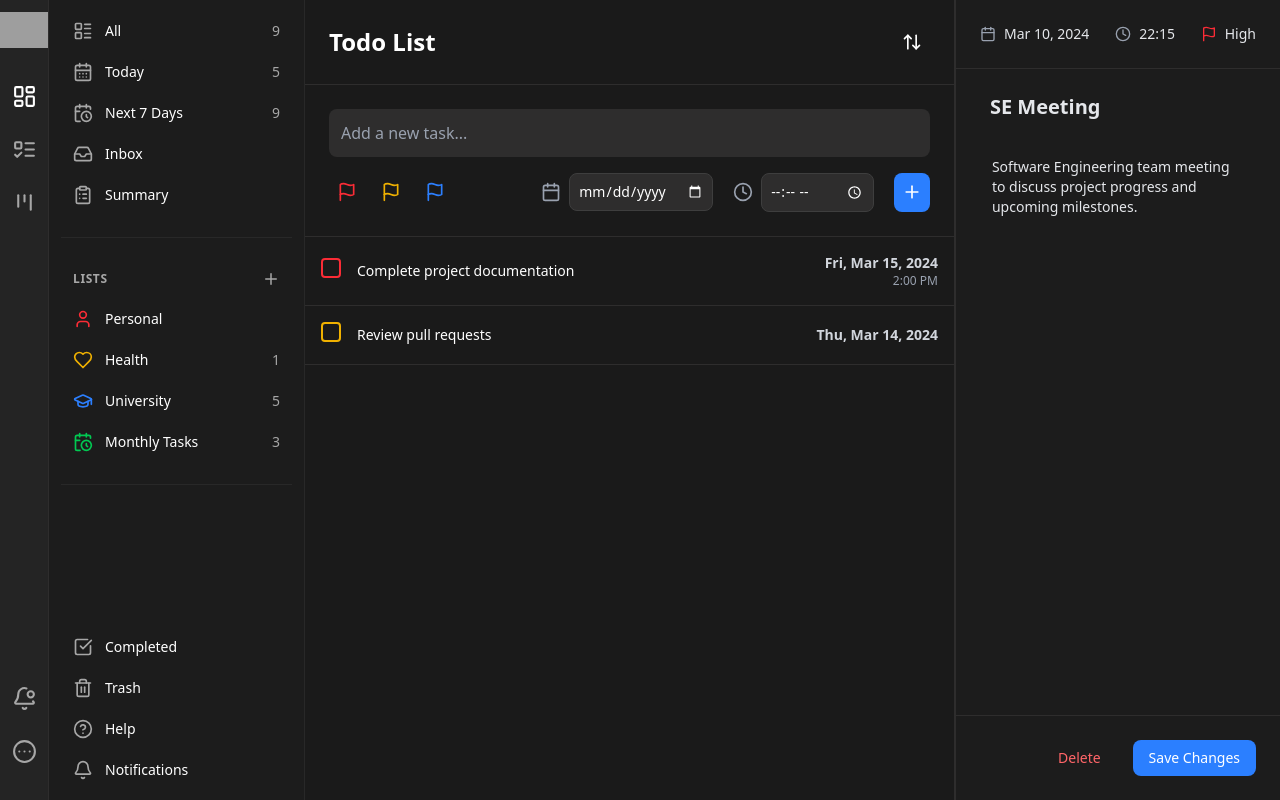
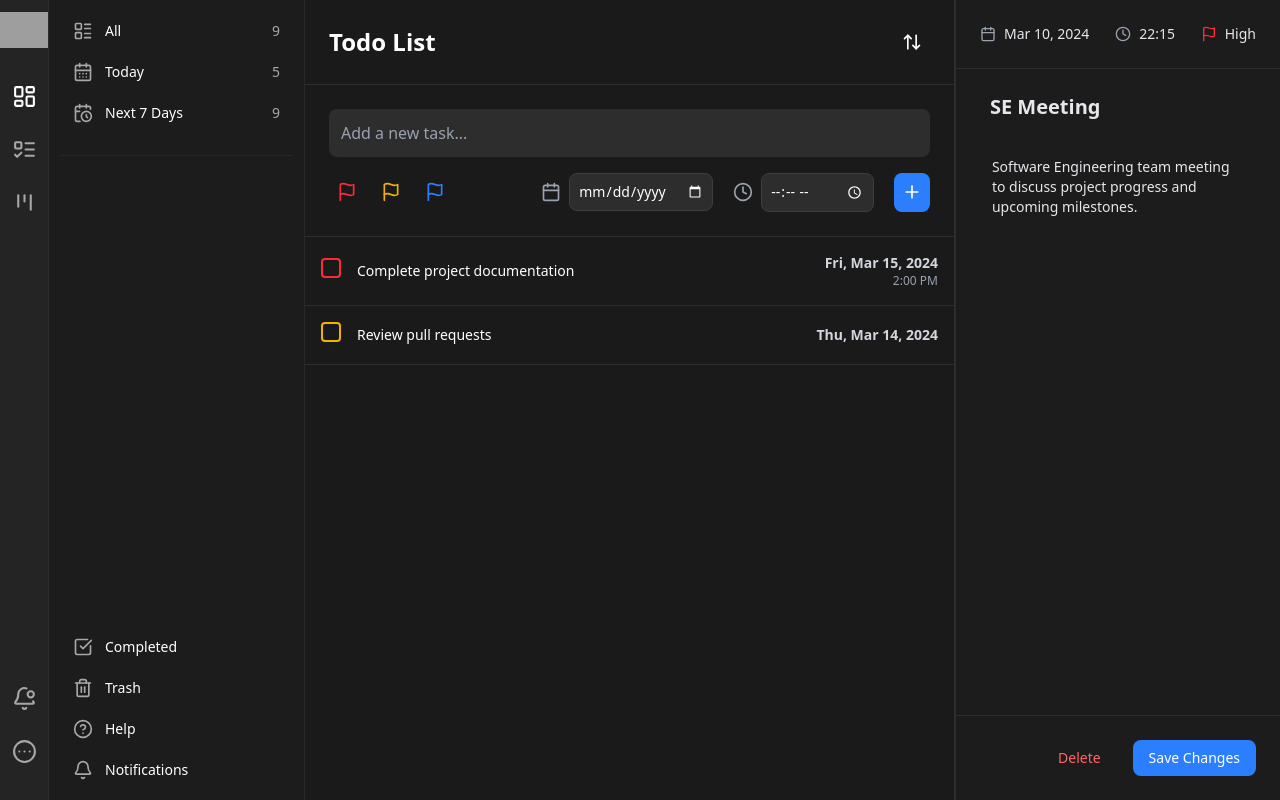
Before and after one commit to HammadAli132/Scrumban-Management-System, a React (Vite) app in the folder Frontend/: page /to-do-list in a window 1280 px wide. Built offline with nearby package versions, Linux system fonts and the light colour scheme; grey boxes are pictures that could not be loaded.

Commit message:
Update: To-Do Lists Removed

```diff
--- a/Frontend/src/components/todo_list/ToDoSidebar.jsx
+++ b/Frontend/src/components/todo_list/ToDoSidebar.jsx
@@ -2,8 +2,6 @@ import React, { useState } from "react";
 import {
   LayoutList,
   CalendarDays,
-  Inbox,
-  ClipboardList,
   User,
   Heart,
   GraduationCap,
@@ -31,8 +29,6 @@ const NavItem = ({ icon, label, count, color = "text-white" }) => (
 );
 
 const ToDoSidebar = () => {
-  const [addListColor, setAddListColor] = useState("#a7a7a7");
-
   return (
     <nav className="lg:w-64 lg:flex-shrink-0 lg:h-screen lg:sticky lg:top-0 lg:left-0 fixed bottom-0 right-0 z-10" >
       <div className="h-full p-3 flex lg:flex-col flex-row lg:gap-6 gap-4 overflow-x-auto lg:overflow-y-auto border-r border-[#282828]">
@@ -41,48 +37,7 @@ const ToDoSidebar = () => {
           <NavItem icon={<LayoutList size={20} color="#a7a7a7" />} label="All" count={9} />
           <NavItem icon={<CalendarDays size={20} color="#a7a7a7" />} label="Today" count={5} />
           <NavItem icon={<CalendarClock size={20} color="#a7a7a7" />} label="Next 7 Days" count={9} />
-          <NavItem icon={<Inbox size={20} color="#a7a7a7" />} label="Inbox" />
-          <NavItem icon={<ClipboardList size={20} color="#a7a7a7" />} label="Summary" />
         </ul>
-
-        {/* Divider */}
-        <div className="w-full h-px bg-[#282828]" />
-
-        {/* Lists Section */}
-        <div className="lg:w-full">
-          <div className="flex items-center justify-between py-2 px-3 hover:bg-[#232323] rounded-lg mb-1">
-            <h3 className="text-xs font-semibold text-[#a7a7a7] uppercase tracking-wider lg:block hidden">
-              Lists
-            </h3>
-            <div className="hover:bg-[#2f2f2f] rounded-sm cursor-pointer"
-                onMouseOver={() => setAddListColor("#fff")}
-                onMouseOut={() => setAddListColor("#6a7282")}
-            >
-              <Plus size={18} color={addListColor} />
-            </div>
-          </div>
-          <ul className="space-y-1 lg:w-full flex lg:flex-col flex-row lg:gap-0 gap-4">
-            <NavItem
-              icon={<User size={20} className="text-red-500" />}
-              label="Personal"
-            />
-            <NavItem
-              icon={<Heart size={20} className="text-yellow-500" />}
-              label="Health"
-              count={1}
-            />
-            <NavItem
-              icon={<GraduationCap size={20} className="text-blue-500" />}
-              label="University"
-              count={5}
-            />
-            <NavItem
-              icon={<CalendarClock size={20} className="text-green-500" />}
-              label="Monthly Tasks"
-              count={3}
-            />
-          </ul>
-        </div>
 
         {/* Divider */}
         <div className="w-full h-px bg-[#282828]" />
```
